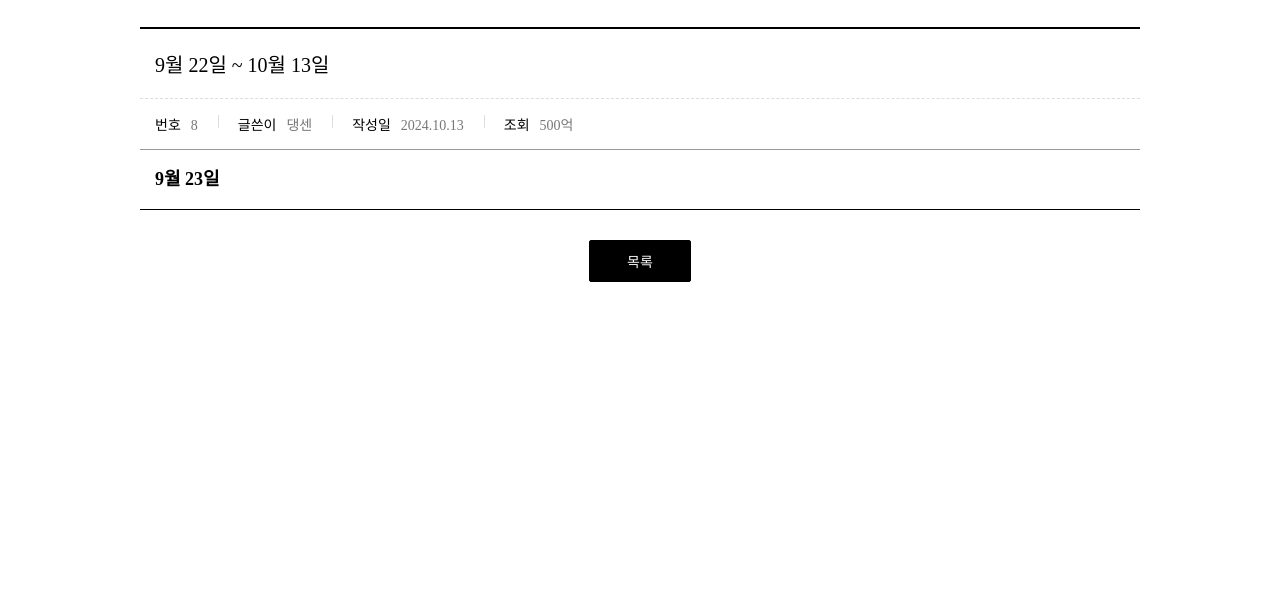
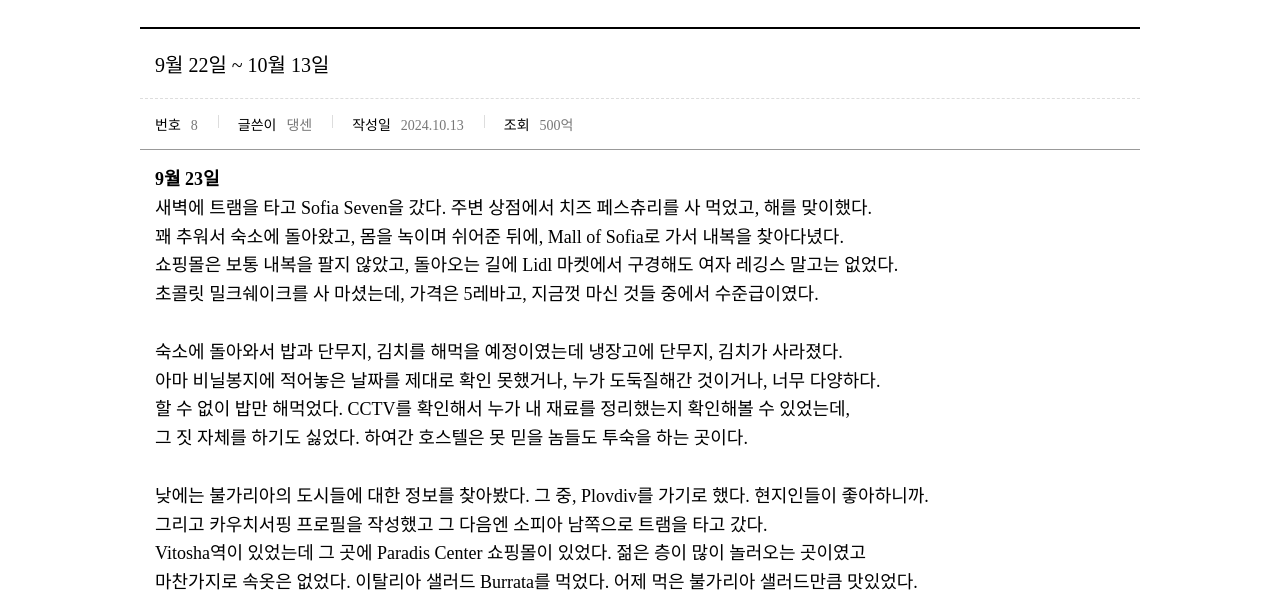
Before and after one commit to Dengsensoo/Dengsen, a plain HTML site: page diary8.html in a window 1280 px wide. Shown: the part 195-795 px from the top of the page. Drawn offline with Linux system fonts and the light colour scheme.

Commit message:
Add files via upload

```diff
--- a/diary8.html
+++ b/diary8.html
@@ -38,6 +38,35 @@
                     </div>
                     <div class="cont">
                         <strong>9월 23일</strong><br>
+                        새벽에 트램을 타고 Sofia Seven을 갔다. 주변 상점에서 치즈 페스츄리를 사 먹었고, 해를 맞이했다.<br>
+                        꽤 추워서 숙소에 돌아왔고, 몸을 녹이며 쉬어준 뒤에, Mall of Sofia로 가서 내복을 찾아다녔다.<br>
+                        쇼핑몰은 보통 내복을 팔지 않았고, 돌아오는 길에 Lidl 마켓에서 구경해도 여자 레깅스 말고는 없었다.<br>
+                        초콜릿 밀크쉐이크를 사 마셨는데, 가격은 5레바고, 지금껏 마신 것들 중에서 수준급이였다.<br><br>
+                        숙소에 돌아와서 밥과 단무지, 김치를 해먹을 예정이였는데 냉장고에 단무지, 김치가 사라졌다.<br>
+                        아마 비닐봉지에 적어놓은 날짜를 제대로 확인 못했거나, 누가 도둑질해간 것이거나, 너무 다양하다.<br>
+                        할 수 없이 밥만 해먹었다. CCTV를 확인해서 누가 내 재료를 정리했는지 확인해볼 수 있었는데,<br>
+                        그 짓 자체를 하기도 싫었다. 하여간 호스텔은 못 믿을 놈들도 투숙을 하는 곳이다.<br><br>
+                        낮에는 불가리아의 도시들에 대한 정보를 찾아봤다. 그 중, Plovdiv를 가기로 했다. 현지인들이 좋아하니까.<br>
+                        그리고 카우치서핑 프로필을 작성했고 그 다음엔 소피아 남쪽으로 트램을 타고 갔다.<br>
+                        Vitosha역이 있었는데 그 곳에 Paradis Center 쇼핑몰이 있었다. 젊은 층이 많이 놀러오는 곳이였고<br>
+                        마찬가지로 속옷은 없었다. 이탈리아 샐러드 Burrata를 먹었다. 어제 먹은 불가리아 샐러드만큼 맛있었다.<br>
+                        겨울을 적응하느라 약간의 감기기운이 있었다.<br><br>
+                        쓴 돈 : 43.8 레바<br>
+                        트램 3.2 치즈빵 3.2 밀크쉐이크 5 거리비례 교통비 1.6 안마기 2 밀크커피 1.3 딸기 요플레 1.5 Burrata 13<br>
+                        식빵 3.2 레몬주스 2.8 샐러드 1<br><br><br>
+                        <strong>9월 24일</strong><br>
+                        짐작하기로 10개월만에 감기에 걸렸다. 근데 이것도 약한 감기다. 여행 초기에는 1~2달 간격으로 감기에 걸렸는데,<br>
+                        지금은 여행 고수가 되어서 그런지 잘 아프지도 않다. 어쨌든 오늘은 새벽에 산책하고나서 움직임을 자제했다.<br>
+                        불가리아에 와서 7일째인데, 제일 게으른 날이였다. Plovdiv(도시)의 숙박장소를 정해서 3박 예약했다.<br>
+                        전철타고 2정거장 갔다가 오면서 Herbalife를 발견했다.<br>
+                        그곳은 내가 한국에서 살았던 시절에 즐겨 마셨던 식사 대체용 쉐이크를 파는 업체였다.<br>
+                        들어가서 쉐이크 한 통 골라서 결제하려고 했는데 ID가 필요하다고 해서, 회원가입 이메일을 보냈다.<br><br>
+                        돌아오는 길에 밀크티를 사 마셨는데, 말 그대로 달콤한 우유와 펄이 있었다. 동남아에 비하면 가격이 3배였다.<br>
+                        호스텔에서 휴식하며 사람들과 여행에 대한 대화를 했다. 원래는 파마를 하려고 했지만<br>
+                        내가 스스로 스타일링을 해 보니까, 나름 괜찮은 헤어스타일이 나왔고 여자들의 눈빛이 달라졌다.(?)<br>
+                        그래서 일단은 스타일링에 대해 알아보고 해도 별로면 파마를 하기로 한다.<br><br>
+                        쓴 돈 : 72.7 레바<br>
+                        추가 교통비 1.6 전철 1.6 피자빵 3 플로브디프 3박 숙박비 57 밀크티 6 피자조각 3.5
                     </div>
                 </div>
                 <div class="bt_wrap">
```
